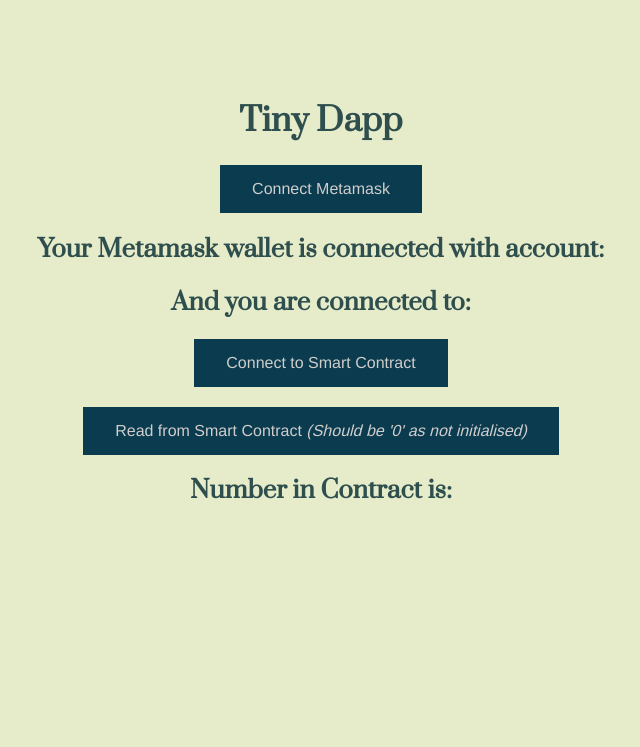
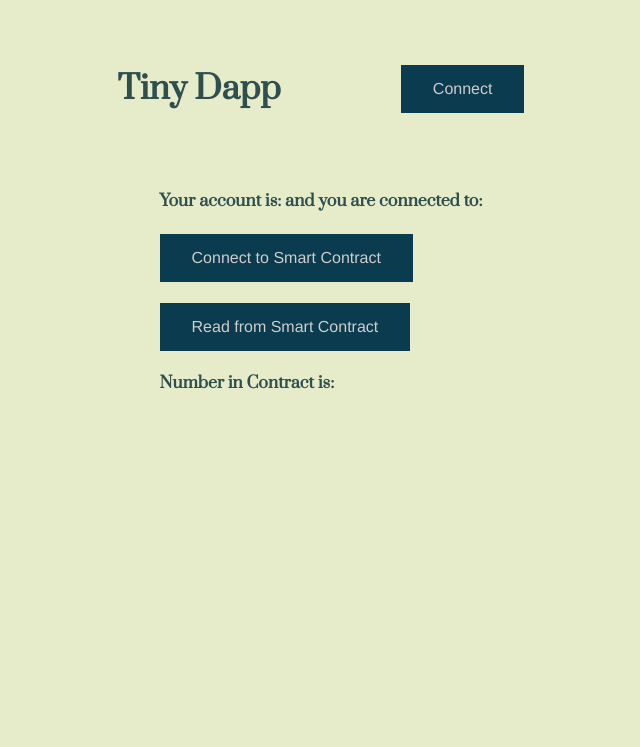
Before and after one commit to adamocallaghan/tiny-dapp, a website: page index.html in a window 1280 px wide. Shown: the whole page, without its empty margins (319-959 px from the left). Drawn offline with nearby package versions, Linux system fonts and the light colour scheme.

Commit message:
Added CSS grid layout and some general code cleanup

```diff
--- a/index.html
+++ b/index.html
@@ -9,24 +9,41 @@
         <link rel="stylesheet" href="styles.css">
         <script src="https://cdn.jsdelivr.net/npm/web3@latest/dist/web3.min.js"></script>
     </head>
+
     <body>
-        <div id="main">
-            <h1 id="title">Tiny Dapp</h1>
-            <div>
-                <button class="button" onclick="connectMetamask()" id="connect">Connect Metamask</button>
-                <h2>Your Metamask wallet is connected with account: <span id="walletAddress"></span></h2>
-                <h2>And you are connected to: <span id="blockchain"></span></h2>
+            <!-- HEADER -->
+            <header>
+                <!-- *** navbar *** -->
+                <nav class="navbar">
+                <h1 id="title">Tiny Dapp</h1>
+                <button onclick="connectMetamask()" class="button" id="connect">Connect</button>
+                </nav>
+            </header>
+
+            <!-- LEFT SIDEBAR -->
+            <div class="left-sidebar">
             </div>
-            <div>
-                <button class="button" onclick="connectContract()" id="connect">Connect to Smart Contract</button>
-                <h2><span id="contract"></span></h2>
+
+            <!-- MAIN CONTENT -->
+            <main>
+                <!-- info -->
+                <h4>Your account is: <span id="walletAddress"></span> and you are connected to: <span id="blockchain"></span></h4>
+                <!-- smart contract-->
+                <button class="button" onclick="connectContract()">Connect to Smart Contract</button>
+                <h4><span id="contract"></span></h4>
+                <!-- read contract -->
+                <button class="button" onclick="readContract()">Read from Smart Contract</button>
+                <h4>Number in Contract is: <span id="contractValue"></span></h4>
+            </main>
+
+            <!-- RIGHT SIDEBAR -->
+            <div class="right-sidebar">
             </div>
-            <div>
-                <button class="button" onclick="readContract()" id="connect">Read from Smart Contract <i>(Should be '0' as not initialised)</i></button>
-                <h2>Number in Contract is: <span id="contractValue"></span></h2>
-            </div>
-        </div>
+
+            <!-- FOOTER -->
+            <footer></footer>
     </body>
+
     <script>
         // Connect Metamask - Get Account Address + ChainID
         let account;
@@ -37,10 +54,13 @@
                 const accounts = await ethereum.request({method: "eth_requestAccounts"});
                 const chainId = await ethereum.request({ method: 'eth_chainId' });
                 account = accounts[0];
-                console.log(account);
+                console.log("Your Metamask Address: " + account);
+                console.log("Chain ID: " + chainId);
                 document.getElementById("walletAddress").innerHTML = account;
                 if(chainId == "0x1") {
                     document.getElementById("blockchain").innerHTML = "Ethereum";
+                } else if (chainId == "0xaa36a7") {
+                    document.getElementById("blockchain").innerHTML = "Sepolia (Testnet)";
                 }
             } else if(window.ethereum == undefined) {
                 let noMetamask = "Metamask is not installed";
--- a/index.js
+++ b/index.js
@@ -11,4 +11,4 @@
 
 const server = app.listen(5000);
 const portNumber = server.address().port;
-console.log("Port: " + portNumber);
+console.log("App listening on http://localhost:" + portNumber);
--- a/public/styles.css
+++ b/public/styles.css
@@ -1,26 +1,57 @@
 body {
+    display: grid;
+    height: 100vh;
+    grid-template: auto 1fr auto / auto 1fr auto;
     background-color: rgb(230, 236, 201);
     font-family: 'Prata', serif;
     color: darkslategray;
   }
 
+  header {
+    /* background-color: pink; */
+    padding: 2rem;
+    grid-column: 1 / 6;
+  }
+
+  .navbar {
+    display: flex;
+    justify-content: center;
+    align-items: center;
+  }
+
+  .left-sidebar {
+    /* background-color: lightcoral; */
+    grid-column: 1 / 2;
+  }
+
+  main {
+    /* background-color: lightgreen; */
+    grid-column: 2 / 5;
+    margin-left: auto;
+    margin-right: auto;
+  }
+
+  .right-sidebar {
+    /* background-color: lightseagreen; */
+    grid-column: 5 / 6;
+  }
+
+  footer {
+    /* background-color: lightgoldenrodyellow; */
+    padding: 2rem;
+    text-align: center;
+    grid-column: 1 / 6;
+  }
+
+  .left-sidebar,
+  .right-sidebar,
+  .main {
+    padding: 1rem;
+  }
+
   button {
       font-family: 'Arimo', sans-serif;
       background-color: #0a3b4e;
-}
-
-button:hover {
-    background-color: #115874;
-}
-
-#main {
-    padding: 70px 0;
-    margin: auto;
-    width: 50%;
-    text-align: center;
-}
-
-#connect {
       border: none;
       color: hsl(0, 3%, 81%);
       padding: 15px 32px;
@@ -30,6 +61,13 @@
       font-size: 16px;
   }
 
-#blockchain, #walletAddress {
-    color: #2f3f4f;
+  button:hover {
+      background-color: #115874;
   }
+
+  #title {
+    font-size: 2rem;
+  }
+  #connect {
+    margin-left: 10%;
+  }
```
Lines whose indentation alone changed are shown as unchanged.
